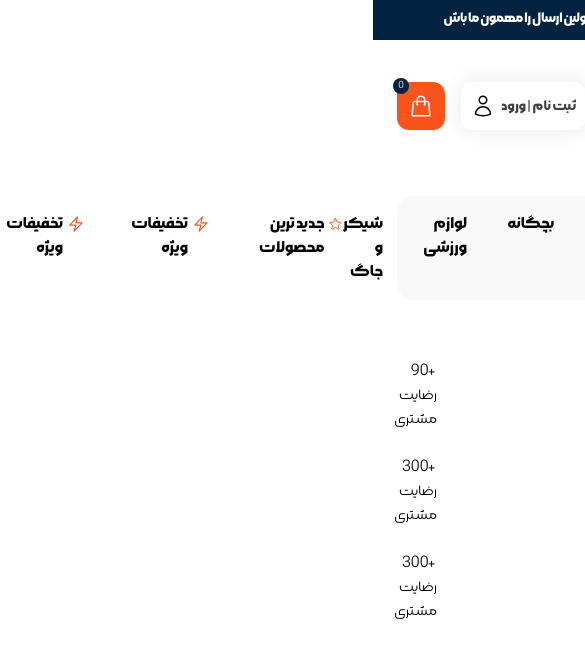
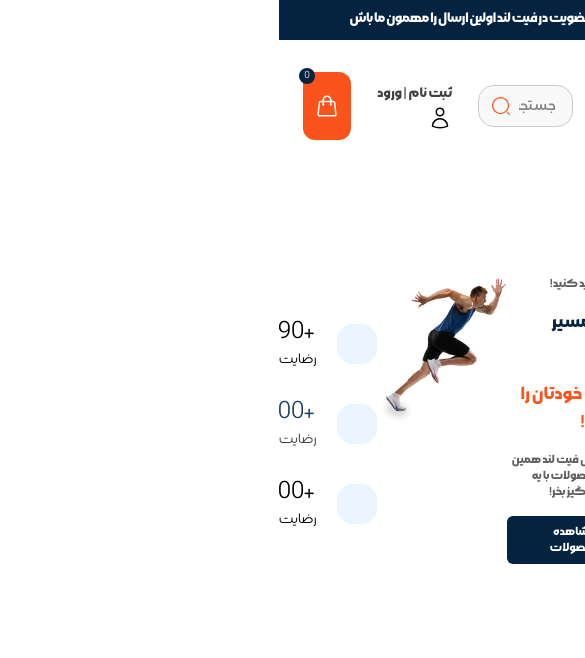
Before and after one commit to Amir-Sharafi-86/Fitland, a React (Vite) app in the folder react/: page / in a window 390 px wide. Shown: the top 658 px of the page, 585 px wide, since content can reach past the window. Built offline with nearby package versions, Linux system fonts and the light colour scheme.

Commit message:
start  responsive for all componets

```diff
--- a/react/src/Componetns/Herosection/herosection.jsx
+++ b/react/src/Componetns/Herosection/herosection.jsx
@@ -2,52 +2,62 @@ import React from 'react'
 
 function Herosection() {
     return (
-        <div>
-            <div className="flex justify-between mt-5   ">
-                <div className="right-content ">
-                <span>راحت و مطمئن خرید کنید!</span>
-                <span className='inline-block'>همراه تو در مسیر سلامتی</span>
-                <p>سهم بزرگ خودتان را امروز بگیرید! </p>
-                <span>بزرگترین حراج فصل فیت لند همین حالا شرع کن و محصولات با یه تخفیف شگفت انگیز بخر!</span>
-                <button>
-                    <a href="">مشاهده  محصولات</a>
+        <>
+            <div>
+            <div className="grid grid-cols-12 justify-between  mt-0 md:mt-8 ">
+                <div className="right-content font-MorabbaBold col-span-5 mx-auto  md:mr-8 ">
+                <div className='flex  flex-col'>
+                    <span className='inline-block text-[#606060] text-base max-sm:text-xs'>راحت و مطمئن خرید کنید!</span>
+                    <span className='inline-block text-midnight text-lg my-4 md:text-3xl '>همراه تو در مسیر سلامتی</span>
+                </div>
+                <p className='text-orange-noraml  mb-4 text-lg md:text-3xl'>سهم بزرگ خودتان را امروز بگیرید! </p>
+                <span className='text-[#606060] text-base max-sm:text-xs block max-w-[440px]'>بزرگترین حراج فصل فیت لند همین حالا شرع کن و محصولات با یه تخفیف شگفت انگیز بخر!</span>
+                <button className='py-2 px-6 bg-midnight flex gap-x-2 items-center  rounded-md mt-4' >
+                    <svg xmlns="http://www.w3.org/2000/svg" fill="none" viewBox="0 0 24 24" strokeWidth={1.5} stroke="currentColor" className="size-5 text-white border border-white rounded-full p-0.5">
+  <path strokeLinecap="round" strokeLinejoin="round" d="M10.5 19.5 3 12m0 0 7.5-7.5M3 12h18" />
+</svg>
+                    <a href=""
+                    className='text-white text-base max-sm:text-xs'
+                    >مشاهده  محصولات</a>
+
                 </button>
                 </div>
-                <div className='md : ml-[10rem]'>
+                <div className='md :ml-[10rem] col-span-4 mx-auto'>
                     <img src="/public/images/main/herosection.png" className='mx-auto' alt="" />
                 </div>
 
-                <div className="ml-[21px] space-y-6 mt-10">
-                    <div className='wrraper flex gap-x-2 items-center '>
-                        <button>
+                <div className=" space-y-6 mt-10 col-span-3 mx-auto md:ml-4">
+                    <div className='wrraper flex gap-5 items-center '>
+                        <button className=' bg-[#EBF5FF] rounded-2xl p-5'>
                                 <img src="/public/images/main/calendar.png" alt="" />
                         </button>
-                        <div>
-                            <span className='inline-block'>+90</span>
+                        <div className='flex flex-col whitespace-nowrap'>
+                            <span className='inline-block text-2xl'>+90</span>
                             <span className='inline-block mt-0'>رضایت مشتری</span>
                         </div>
                     </div>
-                    <div className='wrraper flex gap-x-2 items-center'>
-                        <button>
+                    <div className='wrraper flex gap-5 items-center'>
+                        <button className='bg-[#EBF5FF] rounded-2xl p-5'>
                                 <img src="/public/images/main/calendar.png" alt="" />
                         </button>
-                        <div>
-                            <span className='inline-block'>+300</span>
-                            <span className='inline-block mt-0'>رضایت مشتری</span>
+                        <div className='flex flex-col whitespace-nowrap'>
+                            <span className='inline-block text-[#194165] text-2xl'>+300</span>
+                            <span className='inline-block mt-0 text-[#404040]'>رضایت مشتری</span>
                         </div>
                     </div>
-                    <div className='wrraper flex gap-x-2 items-center'>
-                        <button>
+                    <div className='wrraper flex gap-5 items-center'>
+                        <button className='bg-[#EBF5FF] rounded-2xl p-5'>
                                 <img src="/public/images/main/calendar.png" alt="" />
                         </button>
-                        <div>
-                            <span className='inline-block'>+300</span>
+                        <div className='flex flex-col whitespace-nowrap'>
+                            <span className='inline-block text-2xl'>+300</span>
                             <span className='inline-block mt-0'>رضایت مشتری</span>
                         </div>
                     </div>
                 </div>
             </div>
-        </div>
+            </div>
+        </>
     )
 }
 
--- a/react/src/Componetns/Nav-menu/navMenu.jsx
+++ b/react/src/Componetns/Nav-menu/navMenu.jsx
@@ -5,7 +5,7 @@ function NavMenu({title}) {
         <div>
             <div className="mt-10">
                 <div className="wrapper-menu ">
-                    <ul className='text-[#000306] text-base font-MorabbaBold flex justify-between bg-[#F9F9F9] py-4 px-10 rounded-2xl '>
+                    <ul className='text-[#000306] text-xs invisible lg:visible lg:text-base font-MorabbaBold flex justify-between bg-[#F9F9F9] py-4 px-10 rounded-2xl '>
                         <div className="left-menu flex gap-x-10">
                         <a href="">مردانه</a>
                             <a href="">زنانه</a>
--- a/react/src/index.css
+++ b/react/src/index.css
@@ -11,7 +11,7 @@
 
 }
 
-@layer utilities {
+@utilities {
     .flex-center {
         display: flex;
         justify-content: center;
@@ -19,6 +19,9 @@
     }
     .box-shadow {
         box-shadow: 0px 0px 20px 2px #00000014;
+    }
+    .container {
+        @apply mx-auto px-4 lg:px-2.5
     }
 }
 
```
